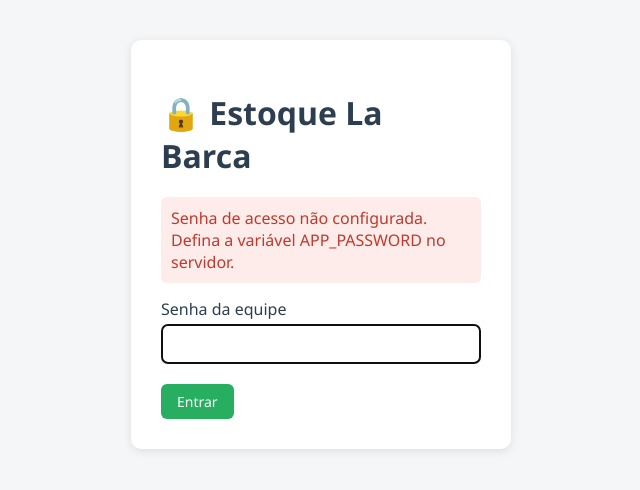
After one commit to Ricardoem22/estoque.com, a Flask app: page /login in a window 1280 px wide. The commit adds this page. Shown: the top 490 px of the page, without its empty margins (319-959 px from the left). Run offline with Flask 3, Linux system fonts and the light colour scheme.

Commit message:
Adiciona login por senha e caminho fixo do banco
- Todas as páginas exigem login com a senha da equipe (APP_PASSWORD);
  sem a variável definida o acesso fica bloqueado
- Cookie de sessão HttpOnly/SameSite=Lax, válido por 30 dias; botão Sair
- Banco sempre em estoque.db na pasta do projeto (ou DATABASE_PATH),
  independente da pasta de onde o app é iniciado
- DEPLOY.md com o passo a passo para publicar no PythonAnywhere

Co-Authored-By: Claude Opus 5.5 <noreply@anthropic.com>
Claude-Session: https://claude.ai/code/session_01ExdBEfFgYdDwVUxEcF8fiQ

```diff
--- a/app.py
+++ b/app.py
@@ -1,11 +1,58 @@
-from flask import Flask, render_template, request, redirect, url_for
+from datetime import timedelta
+import hmac
 import sqlite3
 
+from flask import Flask, render_template, request, redirect, session, url_for
+
+import config
 from contagem import bp as contagem_bp, init_db as init_db_contagem
 
 app = Flask(__name__)
+app.secret_key = config.SECRET_KEY
+app.config.update(
+    SESSION_COOKIE_HTTPONLY=True,
+    SESSION_COOKIE_SAMESITE="Lax",
+    PERMANENT_SESSION_LIFETIME=timedelta(days=30),
+)
 app.register_blueprint(contagem_bp)
-DB_NAME = "estoque.db"
+DB_NAME = config.DB_PATH
+
+
+@app.before_request
+def exigir_login():
+    if request.endpoint in ("login", "static") or session.get("logado"):
+        return None
+    return redirect(url_for("login", proximo=request.full_path.rstrip("?")))
+
+
+def destino_seguro(proximo):
+    # Só redireciona para caminhos internos do próprio site
+    if proximo.startswith("/") and not proximo.startswith(("//", "/\\")):
+        return proximo
+    return url_for("index")
+
+
+@app.route("/login", methods=["GET", "POST"])
+def login():
+    erro = None
+    proximo = request.values.get("proximo", "")
+    if not config.APP_PASSWORD:
+        erro = "Senha de acesso não configurada. Defina a variável APP_PASSWORD no servidor."
+    elif request.method == "POST":
+        senha = request.form.get("senha", "")
+        if hmac.compare_digest(senha.encode(), config.APP_PASSWORD.encode()):
+            session.clear()
+            session.permanent = True
+            session["logado"] = True
+            return redirect(destino_seguro(proximo))
+        erro = "Senha incorreta."
+    return render_template("login.html", erro=erro, proximo=proximo)
+
+
+@app.route("/sair")
+def sair():
+    session.clear()
+    return redirect(url_for("login"))
 
 def get_connection():
     conn = sqlite3.connect(DB_NAME)
--- a/contagem.py
+++ b/contagem.py
@@ -8,9 +8,10 @@ from itertools import groupby
 
 from flask import Blueprint, Response, abort, redirect, render_template, request, url_for
 
+import config
 from insumos_iniciais import CATEGORIAS, UNIDADES
 
-DB_NAME = "estoque.db"
+DB_NAME = config.DB_PATH
 
 bp = Blueprint("contagem", __name__)
 
--- a/database.py
+++ b/database.py
@@ -3,7 +3,9 @@ import sqlite3
 from contextlib import contextmanager
 from datetime import datetime
 
-DB_PATH = "estoque.db"
+import config
+
+DB_PATH = config.DB_PATH
 
 
 def init_db():
--- a/static/style.css
+++ b/static/style.css
@@ -236,3 +236,14 @@ tr.nao-contado td { color: #aaa; }
     .container { box-shadow: none; padding: 0; }
     .menu, .nao-imprimir { display: none; }
 }
+
+/* ---------- Login ---------- */
+.container.login { max-width: 380px; }
+input[type="password"] {
+    padding: 8px;
+    border: 1px solid #ccc;
+    border-radius: 6px;
+    width: 100%;
+    font-size: 16px;
+}
+.menu .sair { margin-left: auto; color: #c0392b; }
--- a/templates/base_contagem.html
+++ b/templates/base_contagem.html
@@ -12,6 +12,7 @@
             <a href="{{ url_for('contagem.contagens') }}">📋 Contagens</a>
             <a href="{{ url_for('contagem.insumos') }}">🧾 Insumos</a>
             <a href="{{ url_for('index') }}">📦 Produtos</a>
+            <a class="sair" href="{{ url_for('sair') }}">Sair</a>
         </nav>
         {% block conteudo %}{% endblock %}
     </div>
--- a/templates/index.html
+++ b/templates/index.html
@@ -2,11 +2,16 @@
 <html lang="pt-br">
 <head>
     <meta charset="UTF-8">
+    <meta name="viewport" content="width=device-width, initial-scale=1">
     <title>Estoque de Produtos</title>
     <link rel="stylesheet" href="{{ url_for('static', filename='style.css') }}">
 </head>
 <body>
     <div class="container">
+        <nav class="menu">
+            <a href="{{ url_for('contagem.contagens') }}">📋 Contagens</a>
+            <a class="sair" href="{{ url_for('sair') }}">Sair</a>
+        </nav>
         <h1>📦 Produtos em Estoque</h1>
 
         <div class="top-bar">
--- /dev/null
+++ b/templates/login.html
@@ -0,0 +1,25 @@
+<!DOCTYPE html>
+<html lang="pt-br">
+<head>
+    <meta charset="UTF-8">
+    <meta name="viewport" content="width=device-width, initial-scale=1">
+    <title>Entrar - La Barca</title>
+    <link rel="stylesheet" href="{{ url_for('static', filename='style.css') }}">
+</head>
+<body>
+    <div class="container login">
+        <h1>🔒 Estoque La Barca</h1>
+
+        {% if erro %}<div class="erro">{{ erro }}</div>{% endif %}
+
+        <form method="post">
+            <input type="hidden" name="proximo" value="{{ proximo }}">
+            <label for="senha">Senha da equipe</label>
+            <input type="password" id="senha" name="senha" required autofocus autocomplete="current-password">
+            <div class="form-actions">
+                <button class="btn" type="submit">Entrar</button>
+            </div>
+        </form>
+    </div>
+</body>
+</html>
```
Also changed, not shown: DEPLOY.md (added, +72 -0 lines), config.py (added, +16 -0 lines).
